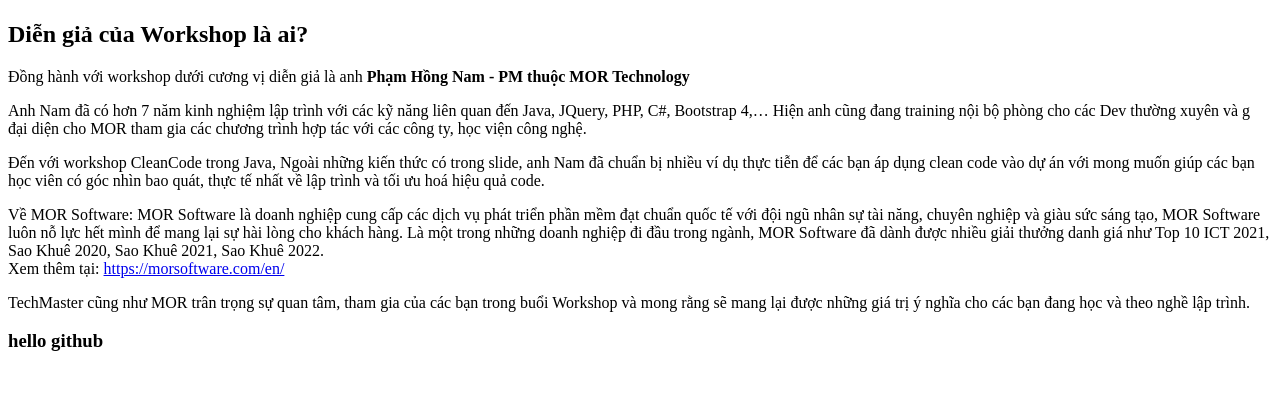
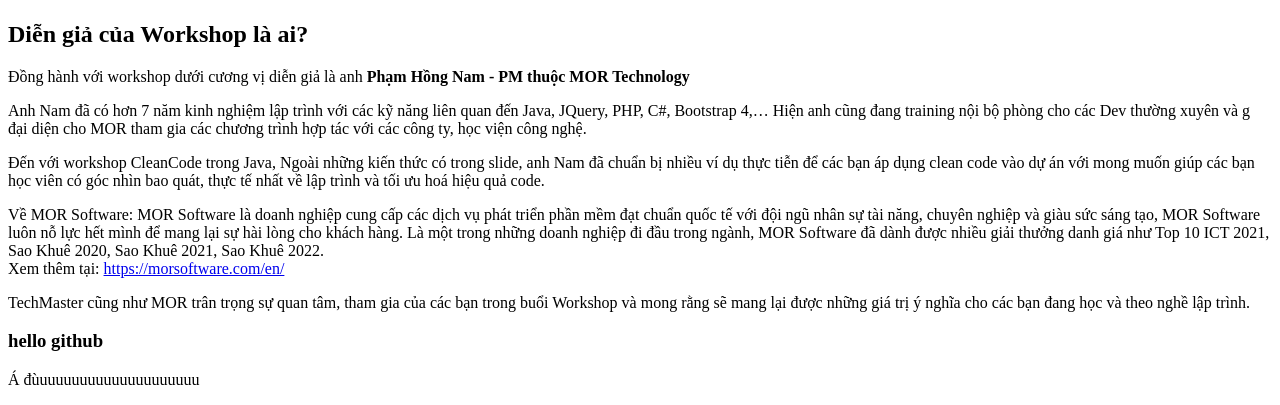
Before and after one commit to nguyentnam1997/Java21, a plain HTML site: page index.html in a window 1280 px wide. Shown: the part 1037-1442 px from the top of the page. Before the commit the page ends 1408 px from the top, so only its background shows below. Drawn offline with Linux system fonts and the light colour scheme.

Commit message:
Update index.html

```diff
--- a/index.html
+++ b/index.html
@@ -122,6 +122,7 @@
         cho các bạn đang học và theo nghề lập trình.
       </p>
       <h3>hello github</h3>
+      <p>Á đùuuuuuuuuuuuuuuuuuuuu</p>
     </div>
   </body>
 </html>
```
